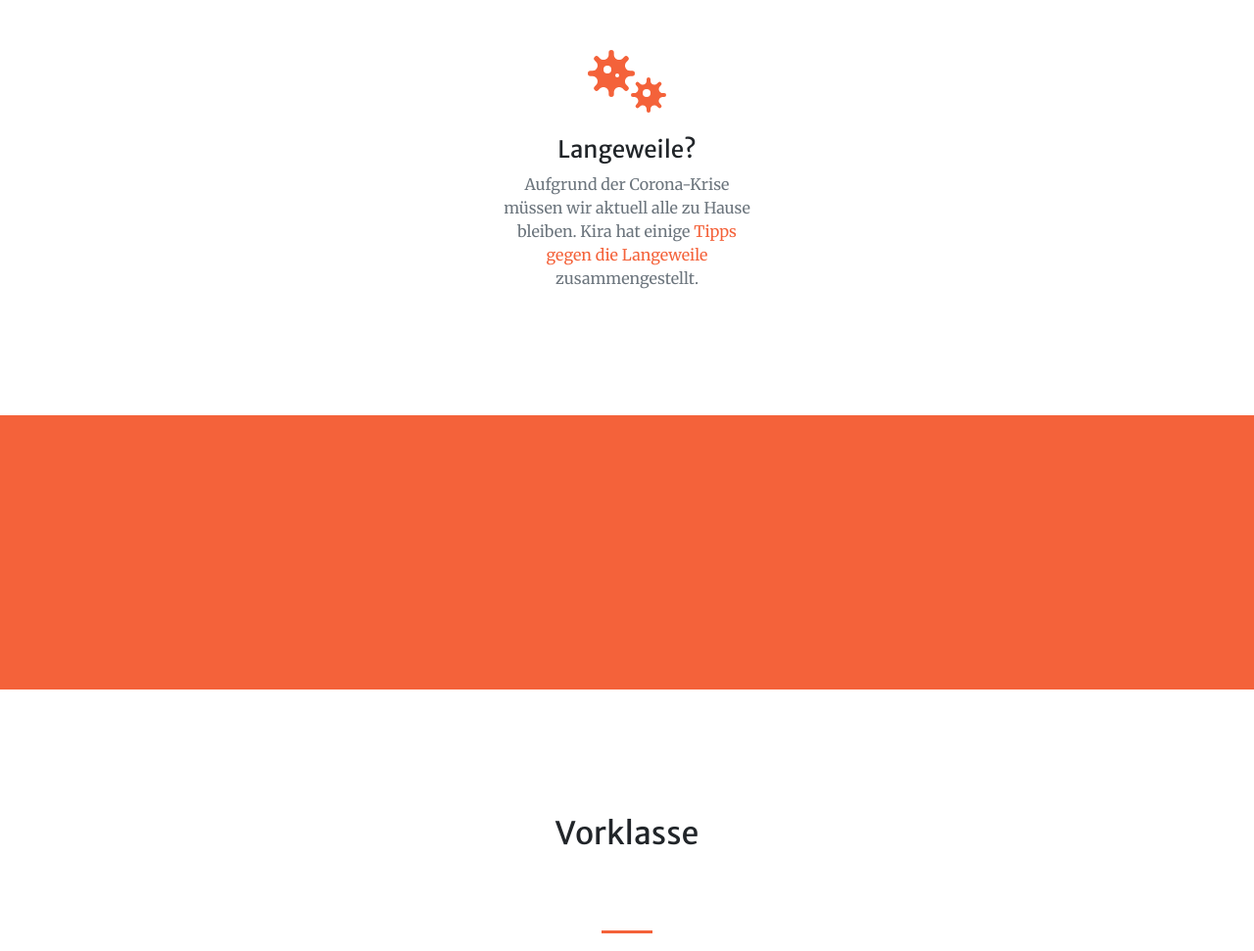
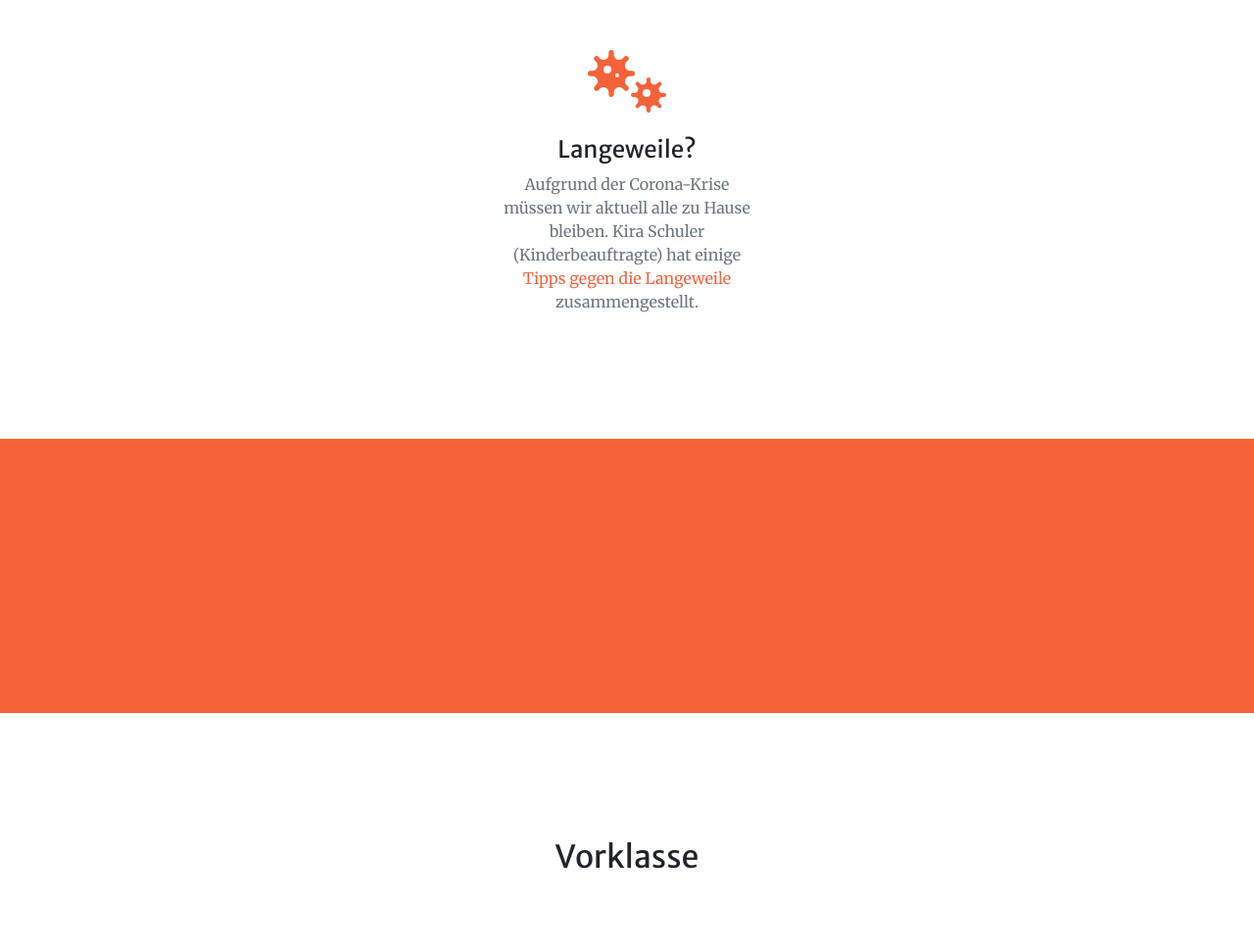
Before and after one commit to elternfuereltern/elternfuereltern.github.io, a plain HTML site: page index.html in a window 1280 px wide. Shown: the part 1564-2535 px from the top of the page at 98% size. Drawn offline with nearby package versions, Linux system fonts and the light colour scheme.

Commit message:
Kira Schuler, Kinderbeauftragte

```diff
--- a/index.html
+++ b/index.html
@@ -79,7 +79,7 @@
 					<i class="fas fa-4x fa-viruses text-primary mb-4"></i>
 					<h3 class="h4 mb-2">Langeweile?</h3>
 					<p class="text-muted mb-0">Aufgrund der Corona-Krise müssen wir aktuell alle zu Hause bleiben.
-						Kira hat einige <a href="assets/pdf/TippsLangeweile.pdf">Tipps gegen die Langeweile</a> zusammengestellt.</p>
+						Kira Schuler (Kinderbeauftragte) hat einige <a href="assets/pdf/TippsLangeweile.pdf">Tipps gegen die Langeweile</a> zusammengestellt.</p>
 				</div>
 			</div>
 		</div>
```
